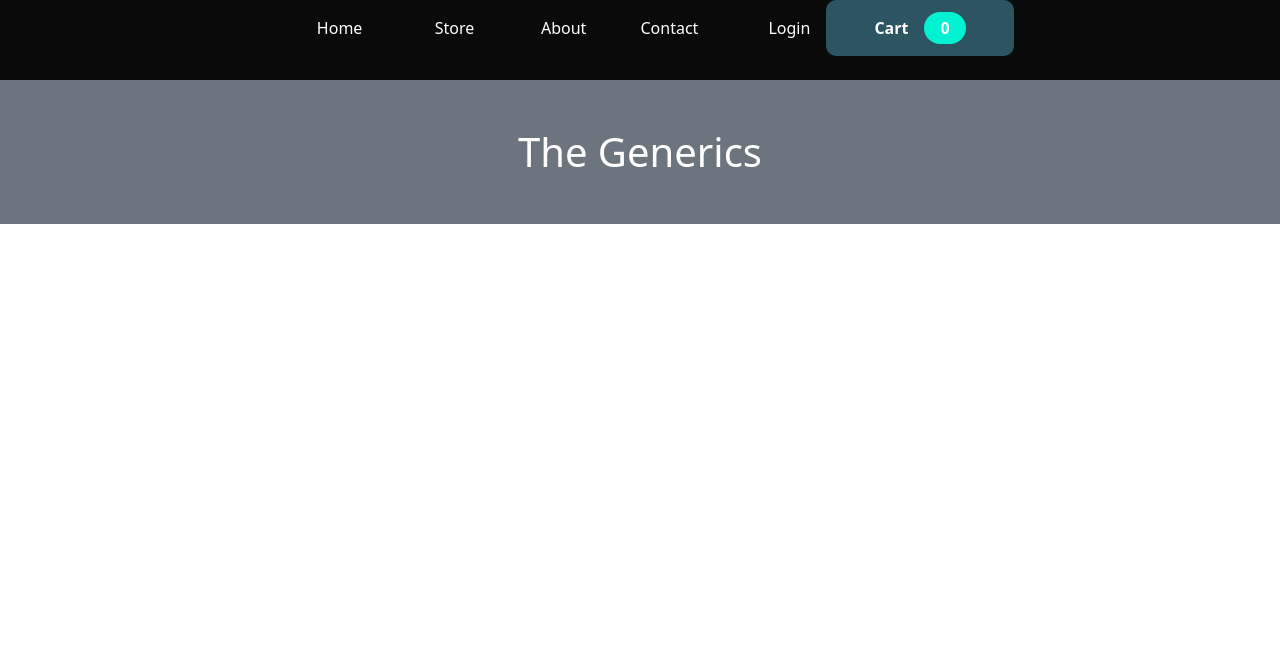
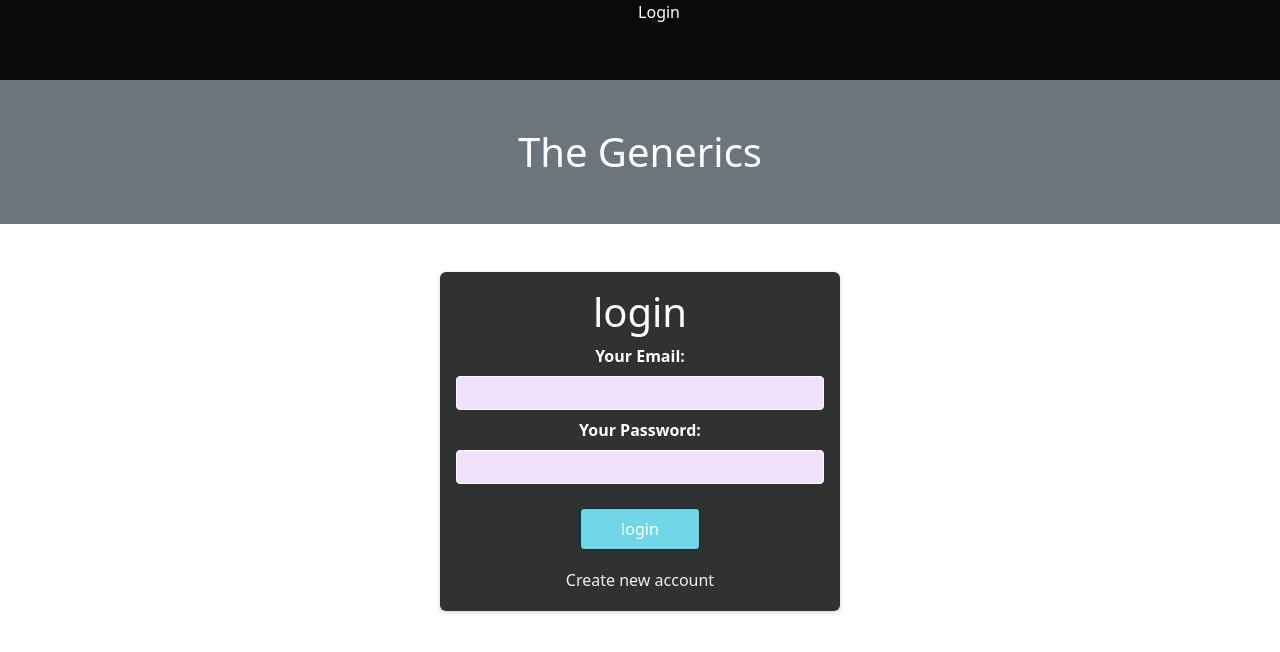
Before and after one commit to Chiksinafees/Ecommerse-website, a React (Create React App) app: page /Logout in a window 1280 px wide. Shown: the top 652 px of the page. Built offline with nearby package versions, Linux system fonts and the light colour scheme.

Commit message:
Managing the token /use for [ login/logout ](task 16 )

```diff
--- a/src/App.js
+++ b/src/App.js
@@ -64,6 +64,9 @@ function App() {
         <Route path="/Login">
           <Login />
         </Route>
+        <Route path="/Logout">
+          <Login />
+        </Route>
       </Switch>
     </CartContextProvider>
   );
--- a/src/component/NavBar.js
+++ b/src/component/NavBar.js
@@ -5,7 +5,11 @@ import { NavLink } from "react-router-dom";
 
 const NavBar = (props) => {
   const headCtx = useContext(CartContext);
+  const isLoggedIn = headCtx.isLoggedIn;
 
+  const logoutHandlerfn = () => {
+    headCtx.logout();
+  };
   let quantity = 0;
   headCtx.items.forEach((item) => {
     quantity = quantity + item.quantity;
@@ -14,35 +18,58 @@ const NavBar = (props) => {
     <header className={classes.header}>
       <section>
         <ul>
+          {!isLoggedIn && (
+            <li>
+              <NavLink activeClassName={classes.active} to="/Login">
+                Login
+              </NavLink>
+            </li>
+          )}
+          {isLoggedIn && (
             <li>
               <NavLink activeClassName={classes.active} to="/home">
                 Home
               </NavLink>
             </li>
+          )}
+          {isLoggedIn && (
             <li>
               <NavLink activeClassName={classes.active} to="/store">
                 Store
               </NavLink>
             </li>
+          )}
+          {isLoggedIn && (
             <li>
               <NavLink activeClassName={classes.active} to="/about">
                 About
               </NavLink>
             </li>
+          )}
+          {isLoggedIn && (
             <li>
               <NavLink activeClassName={classes.active} to="/contact">
                 Contact
               </NavLink>
             </li>
+          )}
+          {isLoggedIn && (
             <li>
-            <NavLink activeClassName={classes.active} to="/Login">
-              Login
+              <NavLink
+                activeClassName={classes.active}
+                onClick={logoutHandlerfn}
+                to="/Logout"
+              >
+                Logout
               </NavLink>
             </li>
+          )}
+          {isLoggedIn && (
             <button onClick={props.onshow} className={classes.button}>
               <span>Cart</span>
               <span className={classes.badge}>{quantity}</span>
             </button>
+          )}
         </ul>
       </section>
     </header>
--- a/src/component/Store/Cart-context.js
+++ b/src/component/Store/Cart-context.js
@@ -5,10 +5,28 @@ const CartContext = React.createContext({
   totalAmount: 0,
   addItem: (item) => {},
   removeCart: (id) => {},
+
+  token: "",
+  isLoggedIn: false,
+  login: (token) => {},
+  logout: () => {},
 });
 
 export const CartContextProvider = (props) => {
   const [items, setItems] = useState([]);
+  const [token, setToken] = useState(null);
+
+  const userIsLoggedIn = !!token;
+
+  const loginHandler = (token) => {
+    setToken(token);
+    localStorage.setItem("token", token);
+  };
+
+  const logoutHandler = () => {
+    localStorage.removeItem("token");
+    setToken(null);
+  };
 
   const addToCart = (item) => {
     // console.log(item);
@@ -34,6 +52,11 @@ export const CartContextProvider = (props) => {
     totalAmount: 0,
     addItem: addToCart,
     removeCart: removeFromCart,
+
+    token: token,
+    isLoggedIn: userIsLoggedIn,
+    login: loginHandler,
+    logout: logoutHandler,
   };
 
   return (
--- a/src/pages/Login.js
+++ b/src/pages/Login.js
@@ -1,7 +1,13 @@
 import { useState } from "react";
 import classes from "./Login.module.css";
+import CartContext from "../component/Store/Cart-context";
+import { useContext } from "react";
+import { useHistory } from "react-router-dom";
 
 const Login = () => {
+  const logCtx = useContext(CartContext);
+  const history = useHistory();
+
   const [email, setEmail] = useState("");
   const [password, setPassword] = useState("");
   const [isLogin, setIsLogin] = useState(true);
@@ -53,7 +59,9 @@ const Login = () => {
         }
       })
       .then((data) => {
-        console.log(data);
+        console.log(data.idToken);
+        logCtx.login(data.idToken);
+        history.replace("/");
       })
       .catch((err) => {
         alert(err.message);
--- a/src/pages/Login.module.css
+++ b/src/pages/Login.module.css
@@ -62,12 +62,12 @@
 .actions .toggle {
   margin-top: 1rem;
   background-color: transparent;
-  color: #9f5ccc;
+  color: #f0eff1;
   border: none;
   padding: 0.15rem 1.5rem;
 }
 
 .actions .toggle:hover {
   background-color: transparent;
-  color: #ae82cc;
+  color: #d099f5;
 }
```
Lines whose indentation alone changed are shown as unchanged.
